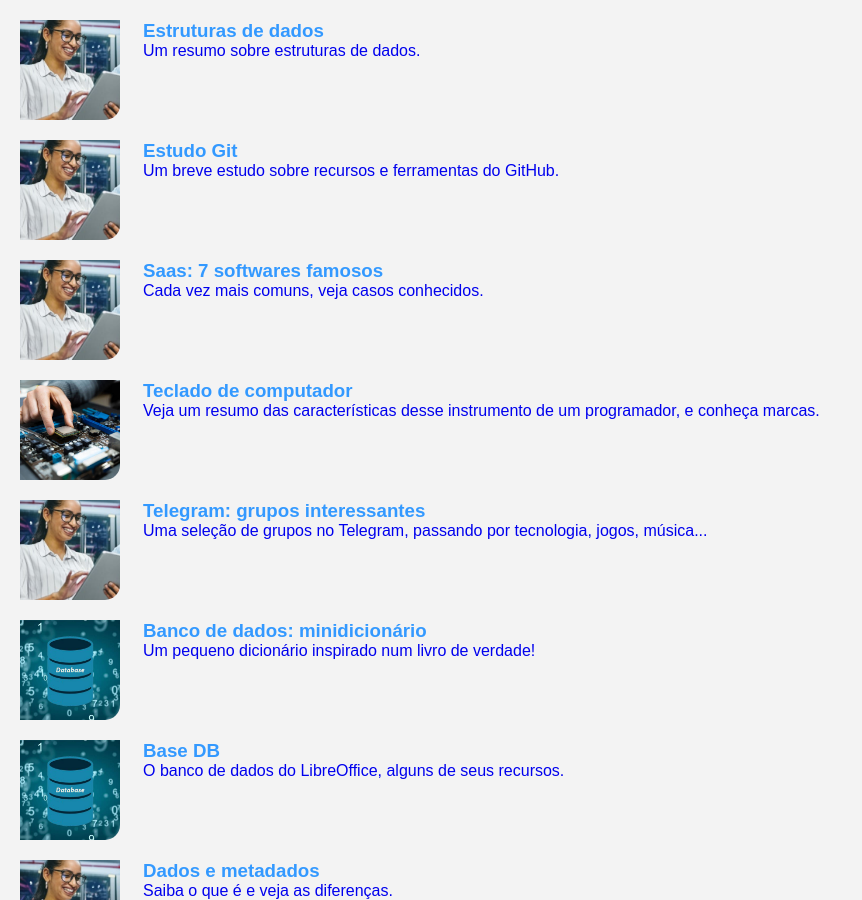
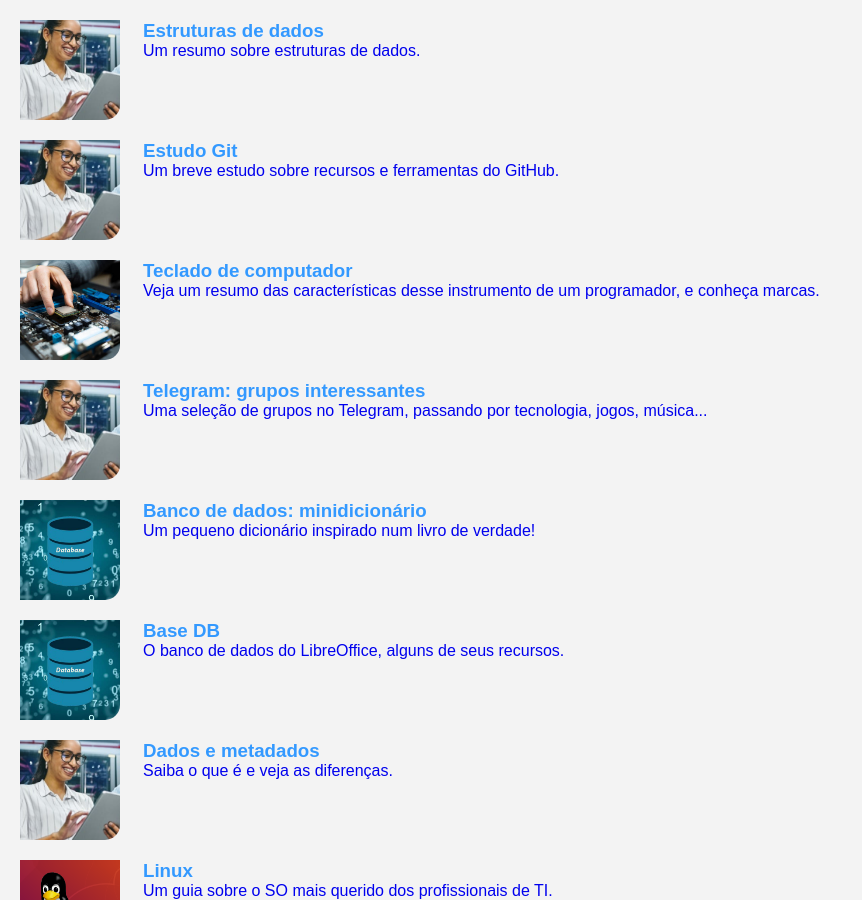
Before and after one commit to Joesynth/joesynth.github.io, a Jekyll site: the page built from index.html, in a window 1280 px wide and 900 px high, scrolled down 4402 px. Shown: the whole window, without its empty margins (0-862 px from the left). Built offline with Jekyll 4.4.1, drawn with Linux system fonts in a browser that asks for light colours; some of the changed text lies outside the part shown.

Commit message:
Remove Saas article entry from artigo.json
Removed entry about 'Saas: 7 softwares famosos' from artigo.json.

```diff
--- a/_data/artigo.json
+++ b/_data/artigo.json
@@ -222,12 +222,6 @@
     "p": "Um breve estudo sobre recursos e ferramentas do GitHub."
   },
   {
-    "href": "saas-7-softwares-famosos.html",
-    "src": "image/ti.png",
-    "h3": "Saas: 7 softwares famosos",
-    "p": "Cada vez mais comuns, veja casos conhecidos."
-  },
-  {
     "href": "private.html",
     "src": "image/hardware.png",
     "h3": "Teclado de computador",
```
